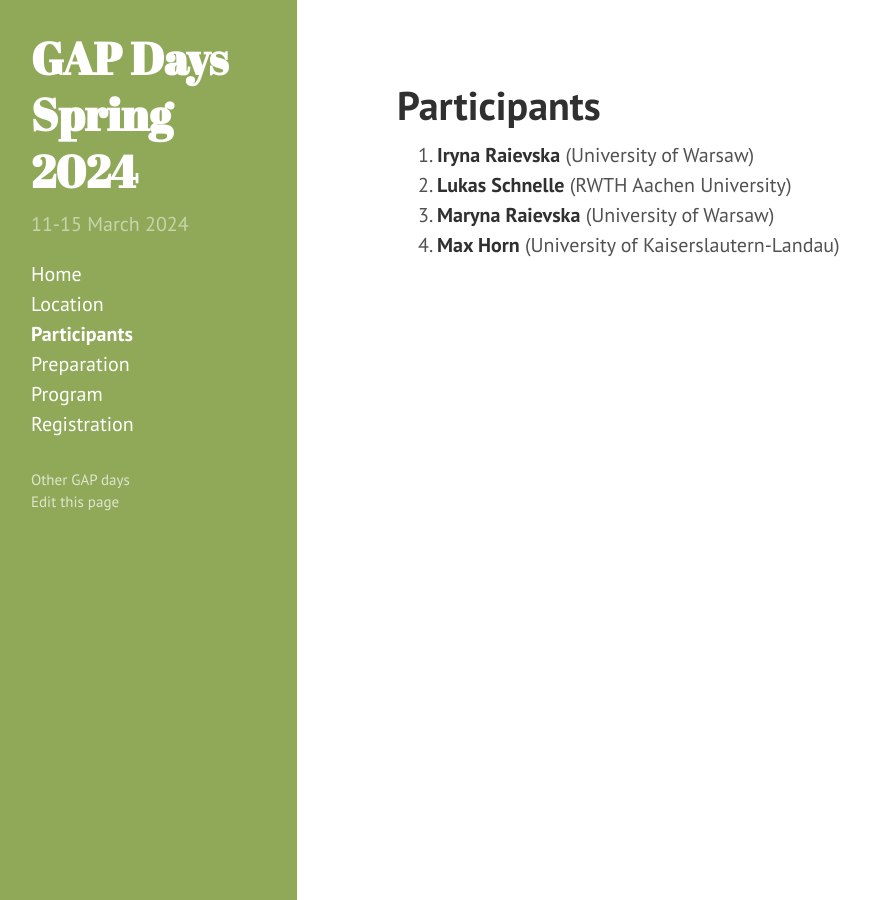
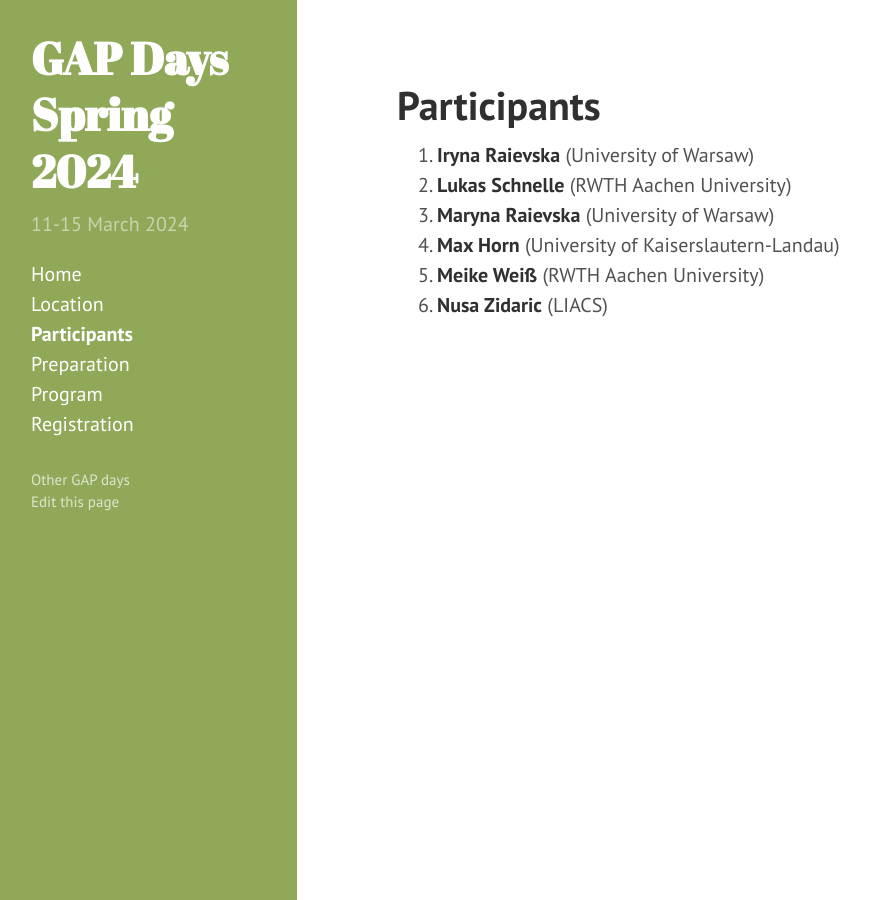
Before and after one commit to gapdays/gapdays2024-spring, a Jekyll site: the page built from participants.md, in a window 1280 px wide. Shown: the whole page, without its empty margins (3-873 px from the left). Built offline with Jekyll 4.4.1, drawn with Linux system fonts in a browser that asks for light colours.

Commit message:
add new participants to website

```diff
--- a/participants.md
+++ b/participants.md
@@ -9,6 +9,10 @@ participants:
   - {name: Maryna Raievska, affiliation: University of Warsaw, Warsaw, Poland; Institute of Mathematics of National Academy of Sciences of Ukraine, Kyiv, Ukraine}
 
   - {name: Lukas Schnelle, affiliation: RWTH Aachen University, Germany}
+
+  - {name: Nusa Zidaric, affiliation: LIACS, Leiden University, Netherlands}
+
+  - {name: Meike Weiß, affiliation: RWTH Aachen University, Germany}
 
 ---
 
```
